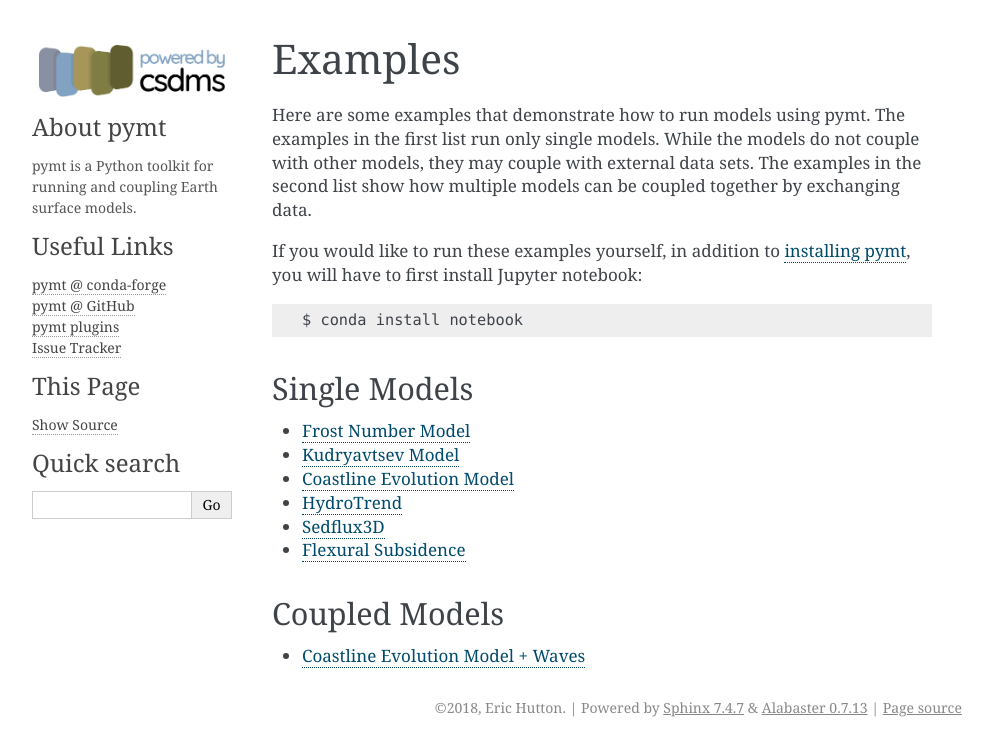
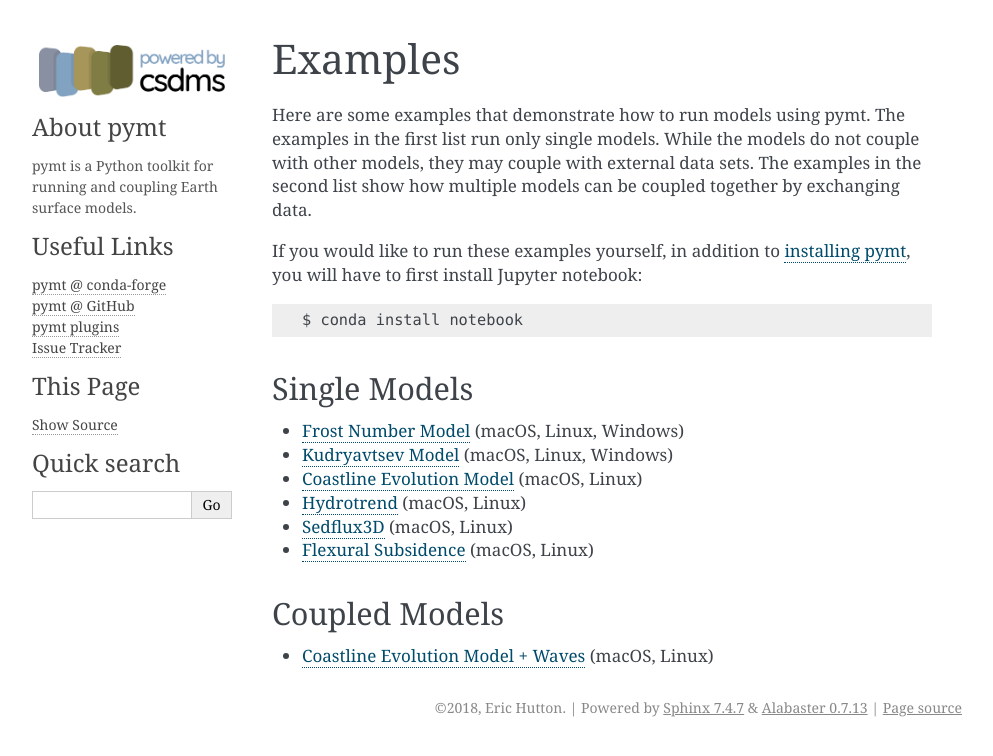
Before and after one commit to csdms/pymt, a Sphinx documentation site: the page built from docs/examples.rst, in a window 1280 px wide. Shown: the top 756 px of the page, without its empty margins (148-1141 px from the left). Built offline with Sphinx 7.4.7, drawn with Linux system fonts in a browser that asks for light colours; pages that are not in the unit, such as notebooks, are missing from menus.

Commit message:
List OS where examples work
I had to rip out the toctree and use doc entries to make this work.
It doesn't look great, though.

```diff
--- a/docs/examples.rst
+++ b/docs/examples.rst
@@ -19,20 +19,15 @@ have to first install Jupyter notebook:
 Single Models
 -------------
 
-.. toctree::
-   :titlesonly:
+* :doc:`Frost Number Model <demos/frost_number>` (macOS, Linux, Windows)
+* :doc:`Kudryavtsev Model <demos/ku>` (macOS, Linux, Windows)
+* :doc:`Coastline Evolution Model <demos/cem>` (macOS, Linux)
+* :doc:`Hydrotrend<demos/hydrotrend>` (macOS, Linux)
+* :doc:`Sedflux3D <demos/sedflux3d>` (macOS, Linux)
+* :doc:`Flexural Subsidence <demos/subside>` (macOS, Linux)
 
-   demos/frost_number
-   demos/ku
-   demos/cem
-   demos/hydrotrend
-   demos/sedflux3d
-   demos/subside
 
 Coupled Models
 --------------
 
-.. toctree::
-   :titlesonly:
-
-   demos/cem_and_waves
+* :doc:`Coastline Evolution Model + Waves <demos/cem_and_waves>` (macOS, Linux)
```
